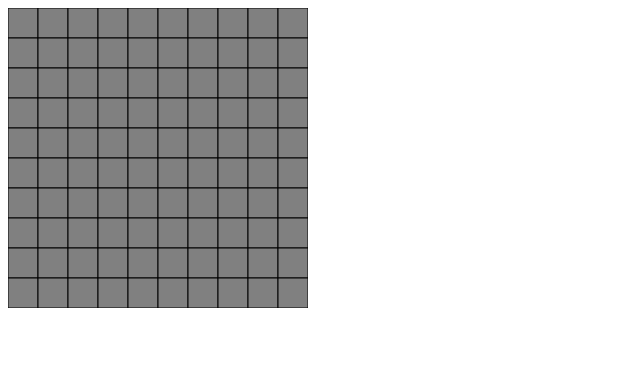
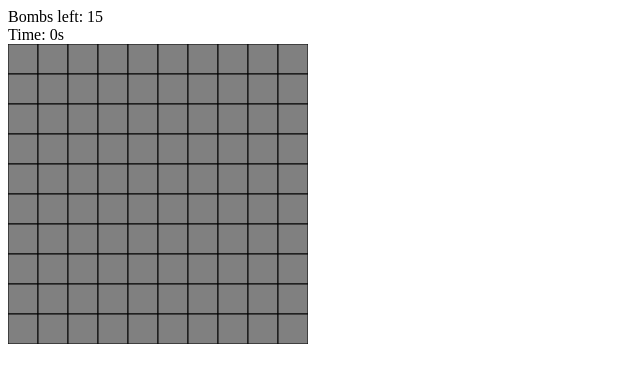
Before and after one commit to rgbabaev/minesweeper-by-claude, a React (Vite) app: page / in a window 1280 px wide. Shown: the top 382 px of the page, without its empty margins (0-640 px from the left). Built offline with nearby package versions, Linux system fonts and the light colour scheme.

Commit message:
Adds a bombs counter and a timer

```diff
--- a/src/MinesweeperGame.jsx
+++ b/src/MinesweeperGame.jsx
@@ -14,11 +14,23 @@ const MinesweeperGame = () => {
       .map(() => Array(10).fill(false)),
     gameOver: false,
     isFirstClick: true,
+    timer: 0,
+    bombsLeft: 15,
   }));
 
   const GRID_SIZE = 10;
   const CELL_SIZE = 30;
   const MINE_COUNT = 15;
+
+  useEffect(() => {
+    let interval;
+    if (!gameState.isFirstClick && !gameState.gameOver) {
+      interval = setInterval(() => {
+        setGameState((prev) => ({ ...prev, timer: prev.timer + 1 }));
+      }, 1000);
+    }
+    return () => clearInterval(interval);
+  }, [gameState.isFirstClick, gameState.gameOver]);
 
   // Flag SVG
   const flagSvg = `
@@ -241,7 +253,8 @@ const MinesweeperGame = () => {
         if (prev.revealed[x][y]) return prev; // Can't flag revealed cells
         const newFlagged = prev.flagged.map((row) => [...row]);
         newFlagged[x][y] = !newFlagged[x][y];
-        return { ...prev, flagged: newFlagged };
+        const newBombsLeft = prev.bombsLeft + (newFlagged[x][y] ? -1 : 1);
+        return { ...prev, flagged: newFlagged, bombsLeft: newBombsLeft };
       });
     } else if (event.button === 0) {
       // Left click
@@ -297,6 +310,12 @@ const MinesweeperGame = () => {
 
   return (
     <div className='flex flex-col items-center'>
+      <div className='mb-4 flex justify-between w-full'>
+        <div className='text-xl font-bold'>
+          Bombs left: {gameState.bombsLeft}
+        </div>
+        <div className='text-xl font-bold'>Time: {gameState.timer}s</div>
+      </div>
       <canvas
         ref={canvasRef}
         width={GRID_SIZE * CELL_SIZE}
```
